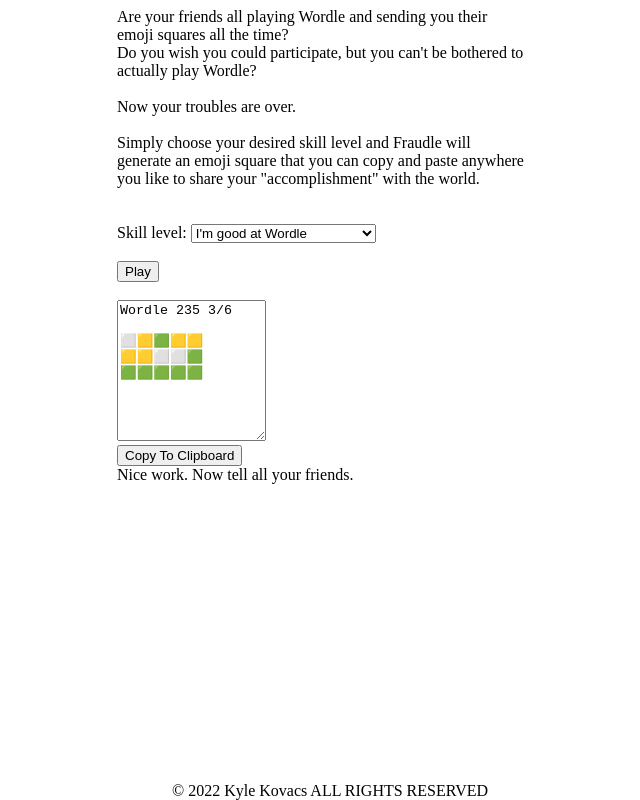
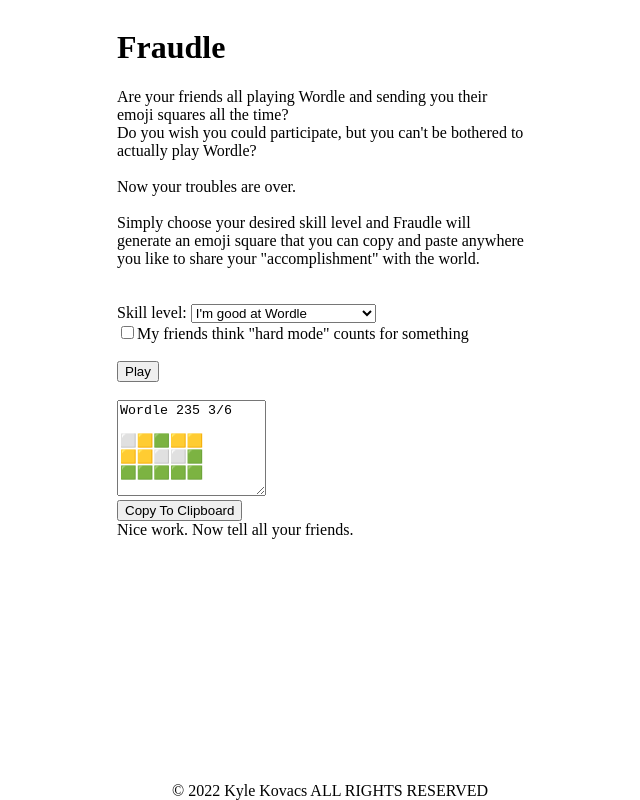
Before and after one commit to nullromo/fraudle, a React (Create React App) app: page / in a window 1280 px wide. Both pictures are taken after a click on the button "Play". Shown: the whole page, without its empty margins (318-958 px from the left). Built offline with nearby package versions, Linux system fonts and the light colour scheme.

Commit message:
added copy status emoji and added hard mode toggle

```diff
--- a/src/App.tsx
+++ b/src/App.tsx
@@ -80,6 +80,8 @@
 };
 
 interface AppState {
+    copied: boolean | null;
+    hardMode: boolean;
     output: string;
     selectedLevel: number;
 }
@@ -88,23 +90,11 @@
     public constructor(props: EmptyProps) {
         super(props);
         this.state = {
+            copied: null,
+            hardMode: false,
             output: '',
             selectedLevel: 3,
         };
-    }
-
-    private readonly copyToClipboard = () => {
-        if (window.isSecureContext) {
-            navigator.clipboard
-                .writeText(
-                    this.state.output
-                )
-                .catch((error) => {
-                    console.log(error);
-                });
-        } else {
-            console.error('Cannot copy to clipboard.');
-        }
     }
 
     private readonly generate = () => {
@@ -127,6 +117,7 @@
     public readonly render = () => {
         const mainContent = (
             <div>
+                <h1>Fraudle</h1>
                 <div>{EXPLANATION}</div>
                 <br />
                 <br />
@@ -134,7 +125,9 @@
                 <select
                     onChange={(event) => {
                         this.setState({
+                            copied: null,
                             selectedLevel: Number(event.target.value),
+                            output: '',
                         });
                     }}
                     value={this.state.selectedLevel}
@@ -146,21 +139,70 @@
                     <option value={6}>I'm bad at Wordle</option>
                 </select>
                 <br />
+                <label>
+                    <input
+                        type='checkbox'
+                        onChange={(event) => {
+                            this.setState({
+                                copied: null,
+                                hardMode: event.target.checked,
+                                output: '',
+                            });
+                        }}
+                        checked={this.state.hardMode}
+                    />
+                    My friends think "hard mode" counts for something
+                </label>
                 <br />
-                <button type='button' onClick={this.generate}>
+                <br />
+                <button
+                    type='button'
+                    onClick={() => {
+                        this.generate();
+                        this.setState({ copied: null });
+                    }}
+                >
                     Play
                 </button>
                 <br />
                 <br />
                 <textarea
+                    hidden={!this.state.output}
                     value={this.state.output}
                     cols={16}
-                    rows={9}
+                    rows={3 + this.state.selectedLevel}
                 ></textarea>
                 <br />
-                <button hidden={!this.state.output} type='button' onClick={this.copyToClipboard}>
-                    Copy To Clipboard
-                </button>
+                <div className='copy-button-container'>
+                    <button
+                        hidden={!this.state.output}
+                        type='button'
+                        onClick={async () => {
+                            if (window.isSecureContext) {
+                                await navigator.clipboard
+                                    .writeText(this.state.output)
+                                    .then(() => {
+                                        this.setState({ copied: true });
+                                    })
+                                    .catch((error) => {
+                                        this.setState({ copied: false });
+                                        console.error(
+                                            'Cannot copy to clipboard.',
+                                        );
+                                        console.log(error);
+                                    });
+                            } else {
+                                console.error('Cannot copy to clipboard.');
+                                this.setState({ copied: false });
+                            }
+                        }}
+                    >
+                        Copy To Clipboard
+                    </button>
+                    <div hidden={this.state.copied === null}>
+                        {this.state.copied ? '✔️' : '❌'}
+                    </div>
+                </div>
                 <div hidden={!this.state.output}>
                     Nice work. Now tell all your friends.
                 </div>
--- a/src/index.css
+++ b/src/index.css
@@ -14,3 +14,7 @@
     width: 100%;
     text-align: center;
 }
+
+.copy-button-container {
+    display: inline-flex;
+}
```
